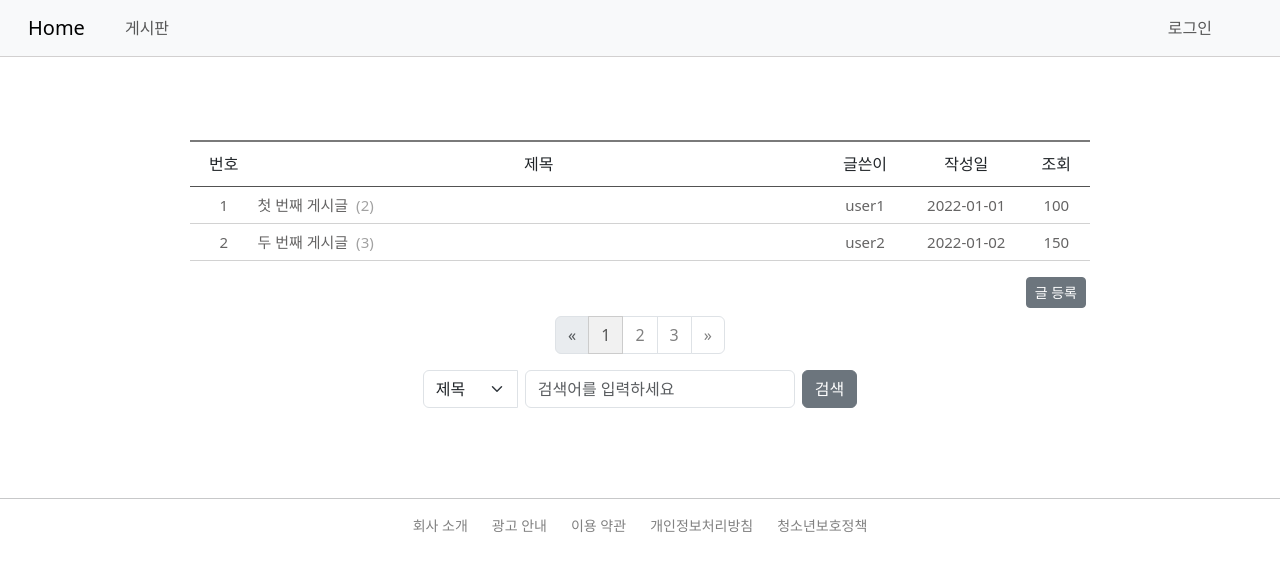
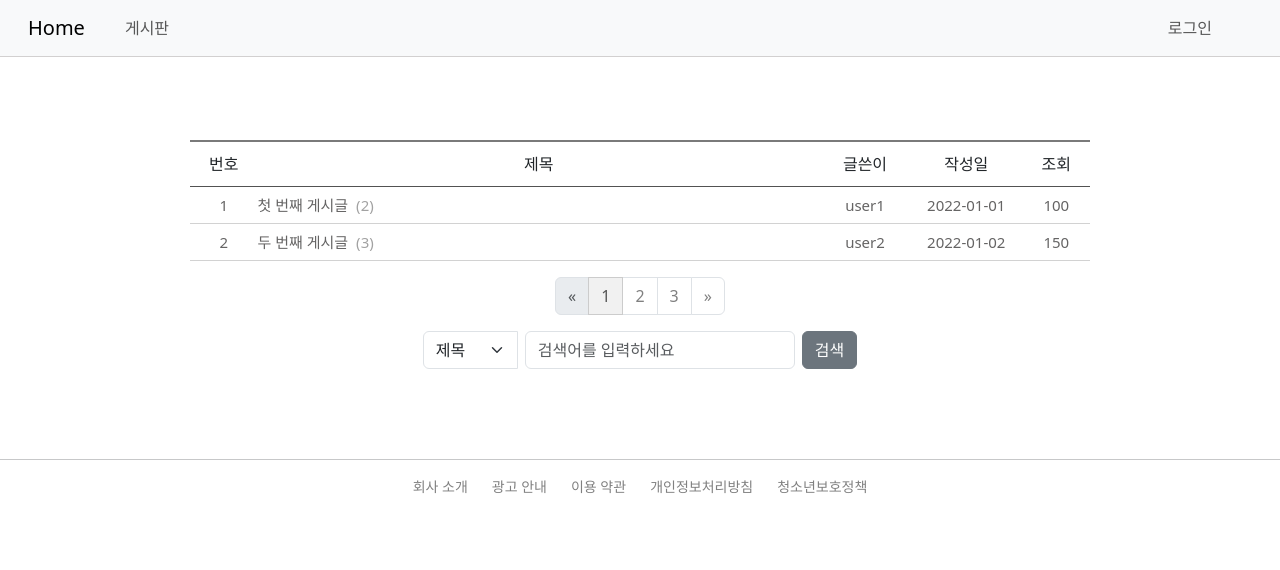
Before and after one commit to aozp73/React-JPA_Board-Paging-Searching_Client, a React (Create React App) app: page /board/list in a window 1280 px wide. Shown: the top 570 px of the page. Built offline with nearby package versions, Linux system fonts and the light colour scheme.

Commit message:
redux 인증 활용 - 등록/수정/삭제 버튼 활성화 (각 topic 진행 시, id값 비교 로직 추가 예정)

```diff
--- a/src/pages/board/BoardDetail.js
+++ b/src/pages/board/BoardDetail.js
@@ -1,6 +1,10 @@
 import React from 'react';
+import {useSelector} from "react-redux";
 
 const BoardDetail = () => {
+    const auth = useSelector((state) => state.auth);
+    const { isAuthenticated } = auth;
+
     const boardData = {
         id: 1,
         title: "게시글 제목",
@@ -26,8 +30,6 @@ const BoardDetail = () => {
 
     const handleCommentDelete = () => {
     };
-
-    const isAuthenticated = true;
 
     return (
         <div style={{ marginTop: '50px', marginBottom: '50px' }}>
--- a/src/pages/board/BoardList.js
+++ b/src/pages/board/BoardList.js
@@ -1,7 +1,11 @@
 import React, {useState} from 'react';
 import {Link} from "react-router-dom";
+import {useSelector} from "react-redux";
 
 const BoardList = () => {
+    const auth = useSelector((state) => state.auth);
+    const { isAuthenticated } = auth;
+
     const sampleBoardData = [
         { id: 1, title: "첫 번째 게시글", username: "user1", createdAtFormat: "2022-01-01", views: 100, commentCount: 2 },
         { id: 2, title: "두 번째 게시글", username: "user2", createdAtFormat: "2022-01-02", views: 150, commentCount: 3 },
@@ -49,9 +53,10 @@ const BoardList = () => {
                 </div>
 
                 {/* 글 등록 버튼 */}
+                {isAuthenticated && (
                 <div className="d-flex justify-content-end mb-2">
                     <Link to="/board/saveForm" className="btn btn-secondary btn-sm me-1">글 등록</Link>
-                </div>
+                </div>)}
 
                 {/* 페이지네이션 */}
                 <div className="d-flex justify-content-center">
```
